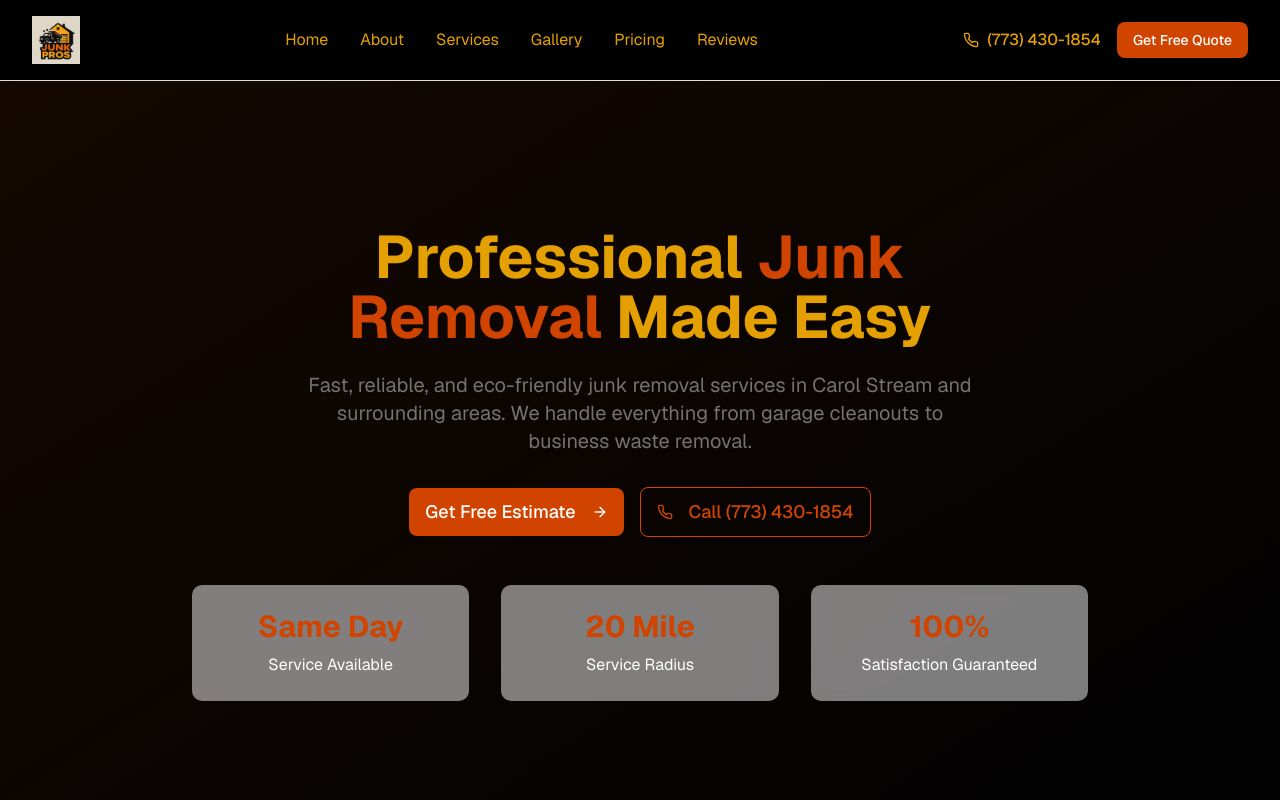
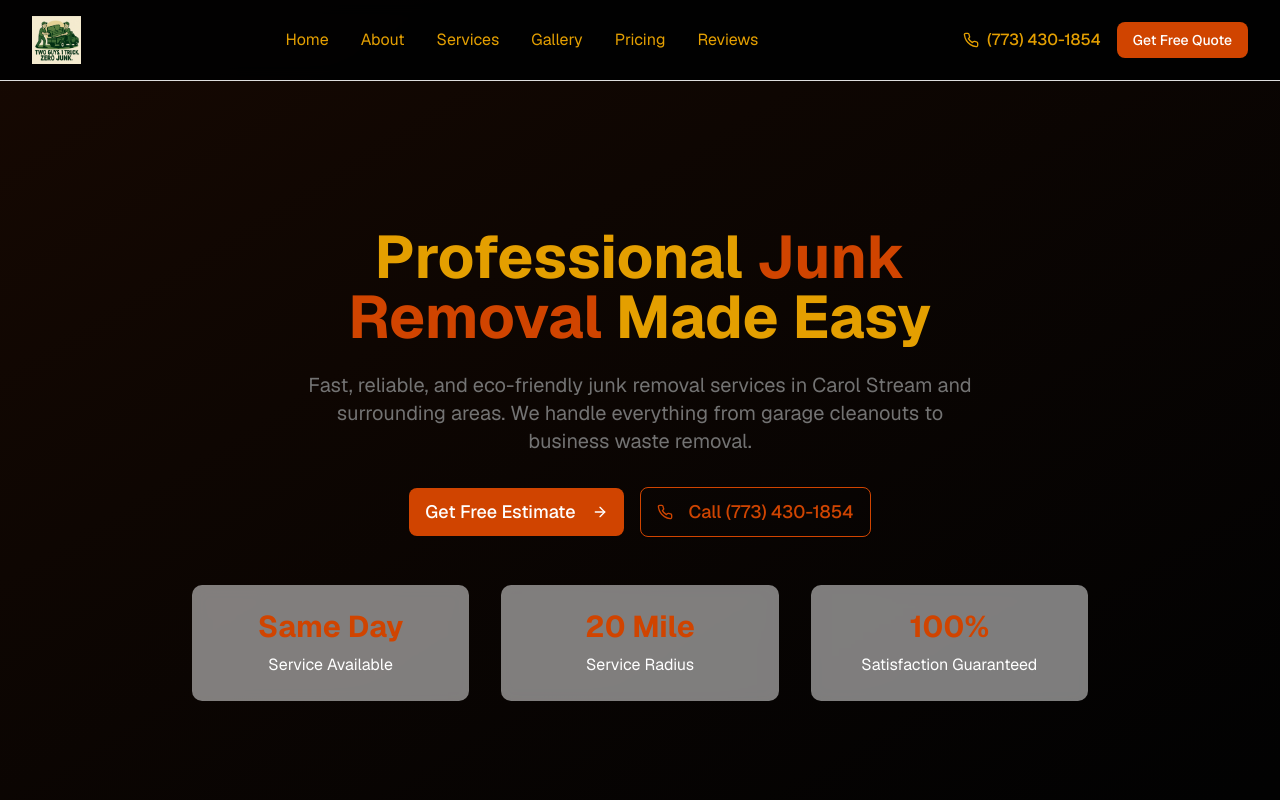
Before and after one commit to B-JCoder/JunkPros, a Next.js app: page / in a window 1280 px wide. Shown: the top 800 px of the page. Built offline with nearby package versions, Linux system fonts and the light colour scheme.

Commit message:
add logo

```diff
--- a/components/header.tsx
+++ b/components/header.tsx
@@ -32,7 +32,7 @@ export default function Header() {
             className="flex items-center space-x-2 cursor-pointer"
           >
             <Image
-              src="/images/junk-pros-logo.png"
+              src="/images/twoguyslogo.jpg"
               alt="Junk Pros Logo"
               width={120}
               height={60}
```
